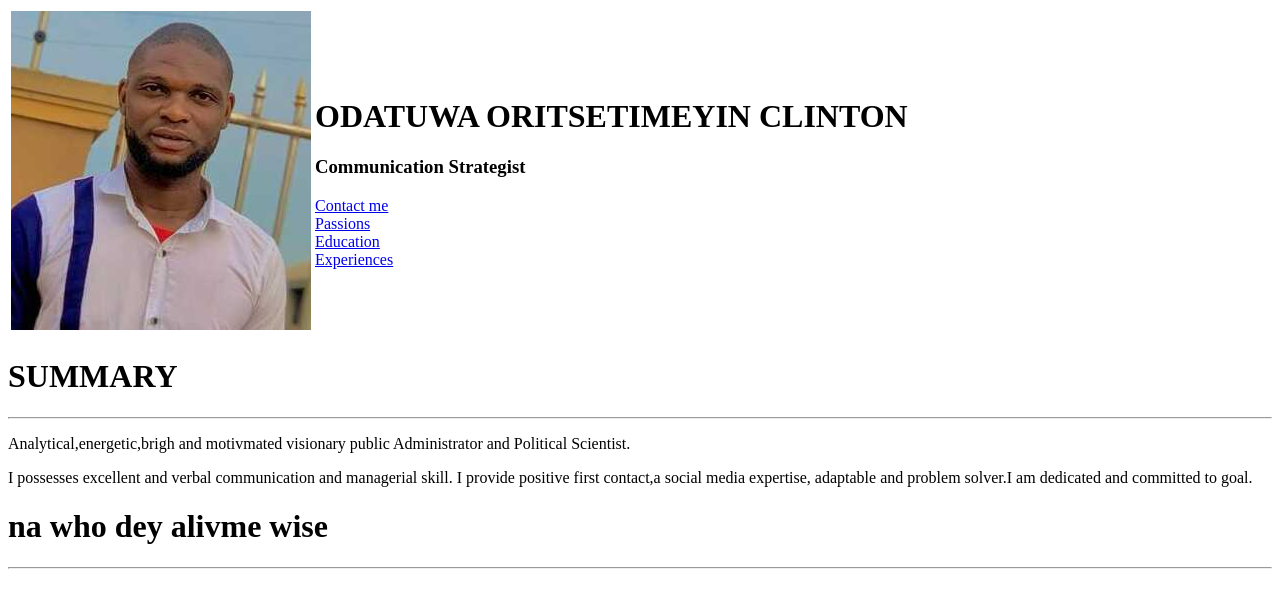
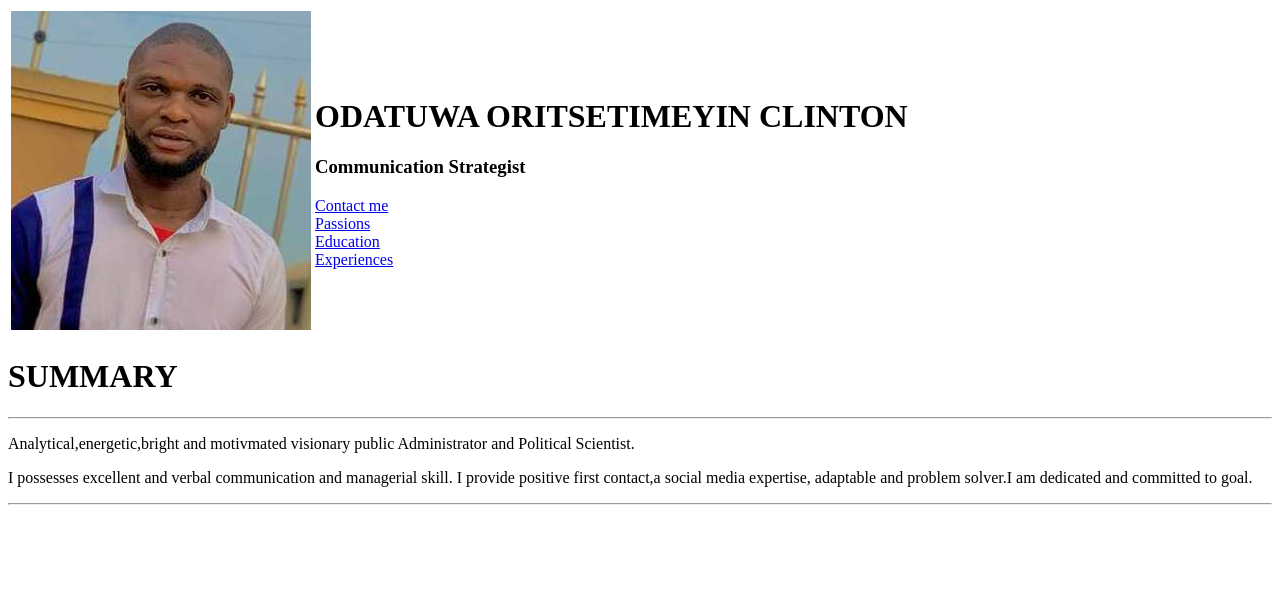
Before and after one commit to odatuwa/my-cv, a plain HTML site: page index.html in a window 1280 px wide. Drawn offline with Linux system fonts and the light colour scheme.

Commit message:
Update index.html

```diff
--- a/index.html
+++ b/index.html
@@ -22,9 +22,8 @@
     </table>
     <h1>SUMMARY</h1>
     <hr>
-    <p>Analytical,energetic,brigh and motivmated visionary public Administrator and Political Scientist.</p>
+    <p>Analytical,energetic,bright and motivmated visionary public Administrator and Political Scientist.</p>
     <p>I possesses excellent and verbal communication and managerial skill. I provide positive first contact,a social media expertise,
       adaptable and problem solver.I am dedicated and committed to goal.
   </p>
-   <h1> na who dey alivme wise</h1>
   <hr>
```
